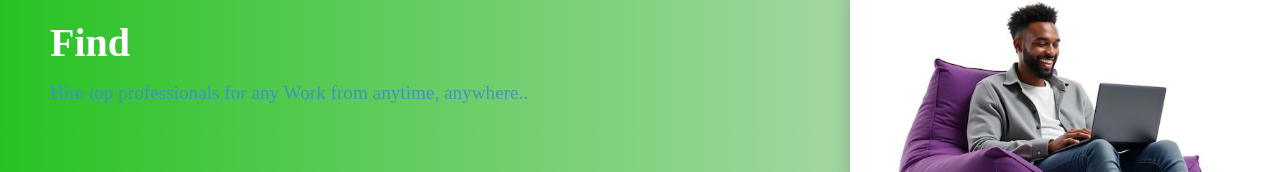
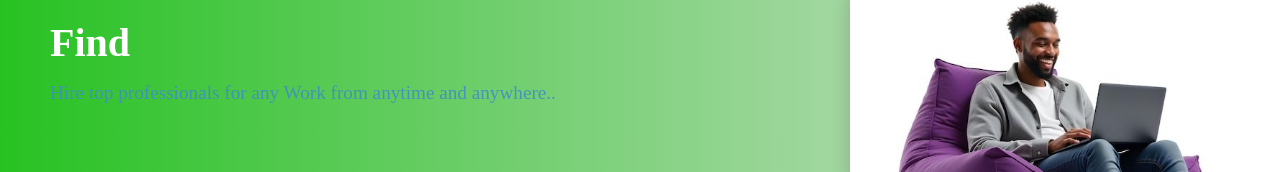
Before and after one commit to mohan99346/HireWorkrz-Versions, a React (Vite) app: page / in a window 1280 px wide. Shown: the part 121-293 px from the top of the page. Built offline with nearby package versions, Linux system fonts and the light colour scheme.

Commit message:
Update firstpage.jsx
added the and keyword

```diff
--- a/src/pages/firstpage.jsx
+++ b/src/pages/firstpage.jsx
@@ -34,7 +34,7 @@ export default function FirstPage(){
  <div className="hero-content1">
 
    <h1>Find </h1>
-   <p>Hire top professionals for any Work from anytime, anywhere..</p>
+   <p>Hire top professionals for any Work from anytime and anywhere..</p>
    <div className="hero-buttons">
      <Link  className="btn primary-btn">Explore Services</Link>
      <Link  className="btn secondary-btn">Join as Freelancer</Link>
```
